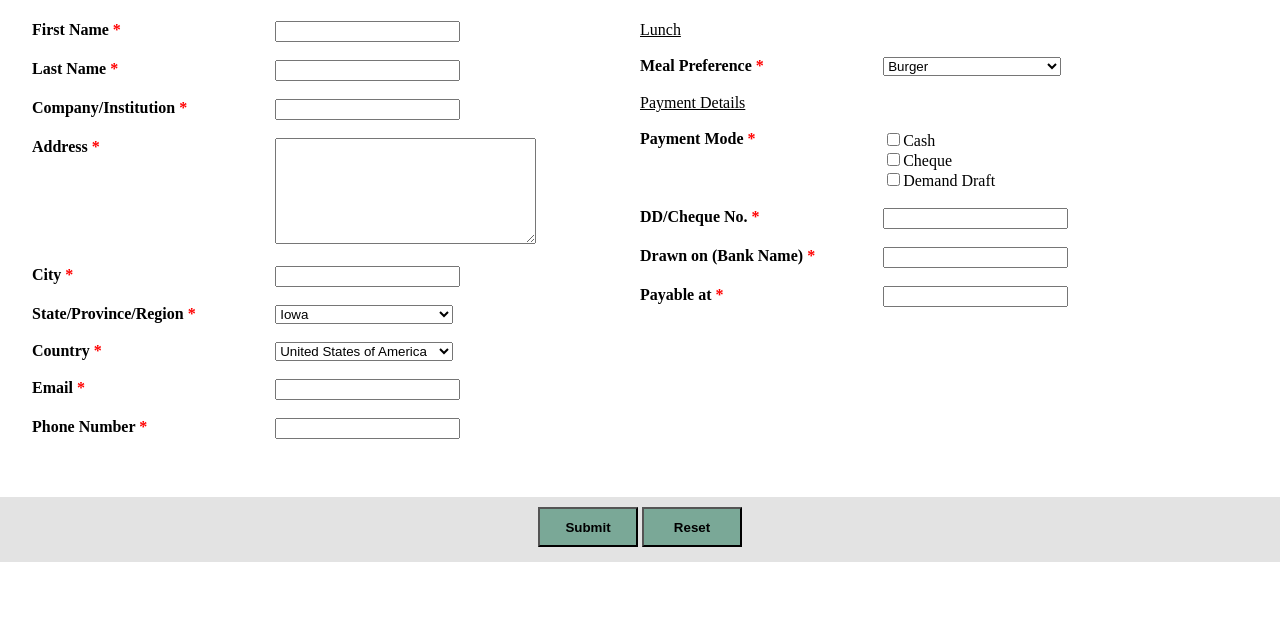
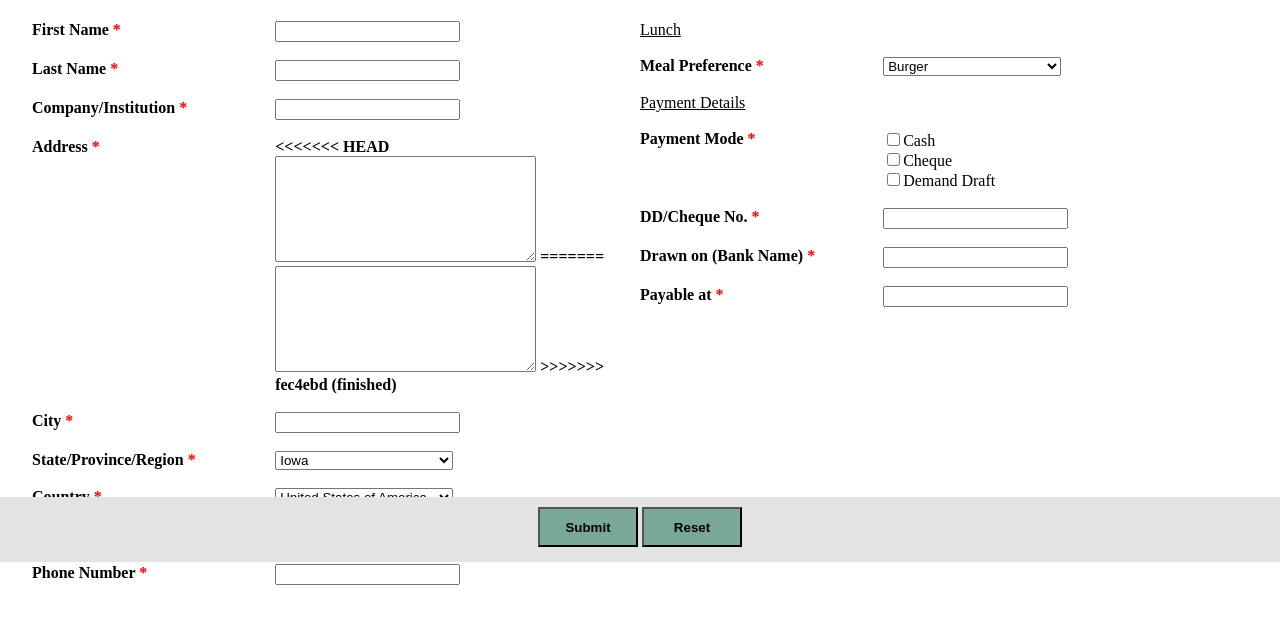
Before and after one commit to mikerezene/wap_lab4, a plain HTML site: page index.html in a window 1280 px wide. Shown: the part 88-712 px from the top of the page. Drawn offline with Linux system fonts and the light colour scheme.

Commit message:
finished

```diff
--- a/index.html
+++ b/index.html
@@ -1,6 +1,7 @@
 <!DOCTYPE html>
 
 <head>
+    <title>Lab 4</title>
     <link href="index.css" type="text/css" rel="stylesheet" />
 </head>
 
@@ -56,7 +57,11 @@
                     </div>
                     <div class="input1">
 
+<<<<<<< HEAD
                     <textarea type="text" name="address" cols="30"></textarea>
+=======
+                    <textarea  name="address" cols="30"></textarea>
+>>>>>>> fec4ebd (finished)
                     </div>
                 </div>
                 <div class="rows">
```
